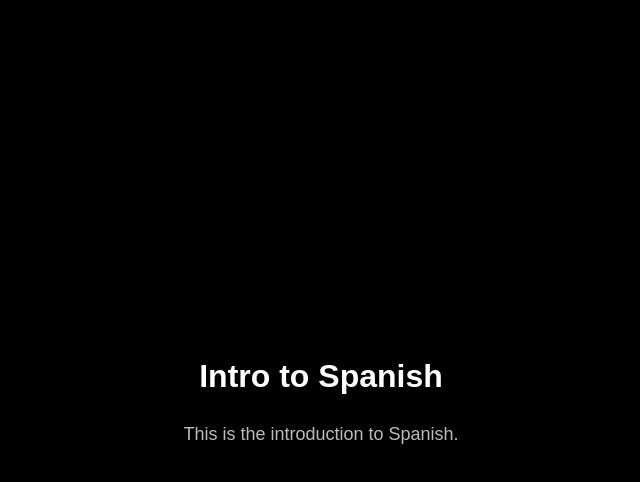
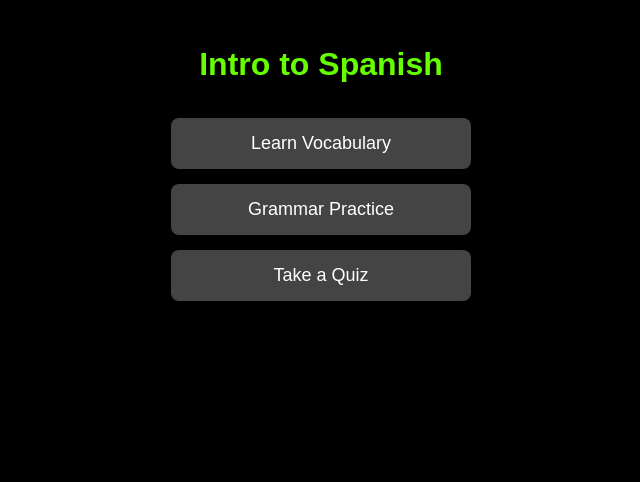
Before and after one commit to Ivana-moral/MindMap, a Next.js app: page /lesson/1 in a window 1280 px wide. Shown: the top 482 px of the page, without its empty margins (319-959 px from the left). Built offline with nearby package versions, Linux system fonts and the light colour scheme.

Commit message:
Initial Lesson Page Complete
When user clicks on a lesson from the explorer page, they are given three options: Learn Vocab, grammar practice, or quiz. TODO: create the pages for these options.

```diff
--- a/src/app/lesson/[id]/page.js
+++ b/src/app/lesson/[id]/page.js
@@ -1,12 +1,13 @@
 'use client';
 
-import { useParams } from 'next/navigation';
+import { useParams, useRouter } from 'next/navigation';
 import styles from './page.module.css';
 
 export default function LessonPage() {
     const { id } = useParams(); // Get lesson ID from URL
+    const router = useRouter(); // Router for navigation
 
-    // Fake lesson data for now (replace with API call later)
+    // Example lesson data (Replace with API call later)
     const lessonData = {
         1: { title: 'Intro to Spanish', content: 'This is the introduction to Spanish.' },
         2: { title: 'Lesson 2 - Topic Name', content: 'Lesson 2 content goes here.' },
@@ -16,10 +17,20 @@ export default function LessonPage() {
 
     const lesson = lessonData[id] || { title: 'Lesson Not Found', content: 'No content available.' };
 
+    const goToVocabulary = () => router.push(`/lesson/${id}/vocabulary`);
+    const goToGrammar = () => router.push(`/lesson/${id}/grammar`);
+    const goToQuiz = () => router.push(`/lesson/${id}/quiz`);
+
     return (
         <div className={styles.lessonPageContainer}>
             <h1 className={styles.lessonTitle}>{lesson.title}</h1>
-            <p className={styles.lessonContent}>{lesson.content}</p>
+
+            {/* Buttons for Lesson Activities */}
+            <div className={styles.buttonContainer}>
+                <button className={styles.lessonButton} onClick={goToVocabulary}>Learn Vocabulary</button>
+                <button className={styles.lessonButton} onClick={goToGrammar}>Grammar Practice</button>
+                <button className={styles.lessonButton} onClick={goToQuiz}>Take a Quiz</button>
+            </div>
         </div>
     );
 }
--- a/src/app/lesson/[id]/page.module.css
+++ b/src/app/lesson/[id]/page.module.css
@@ -2,20 +2,47 @@
     display: flex;
     flex-direction: column;
     align-items: center;
-    justify-content: center;
-    height: 100vh;
-    background-color: #000;
+    justify-content: flex-start;
+    background-color: black;
+    min-height: 100vh;
+    width: 100%;
     color: white;
     padding: 20px;
     text-align: center;
+    padding-top: 40px;
 }
 
 .lessonTitle {
     font-size: 32px;
-    margin-bottom: 20px;
+    font-weight: bold;
+    color: #66ff00;
+    margin-bottom: 10px;
 }
 
-.lessonContent {
+.buttonContainer {
+    display: flex;
+    flex-direction: column;
+    align-items: center;
+    width: 100%;
+    gap: 15px;
+    margin-top: 20px;
+}
+
+.lessonButton {
+    width: 80%;
+    max-width: 300px;
+    padding: 12px 20px;
+    background-color: #444;
+    color: white;
+    border: none;
+    border-radius: 8px;
     font-size: 18px;
-    color: #bbb;
+    cursor: pointer;
+    transition: background-color 0.3s ease, transform 0.2s ease;
+    text-align: center;
 }
+
+.lessonButton:hover {
+    background-color: #666;
+    transform: scale(1.05);
+}
```
